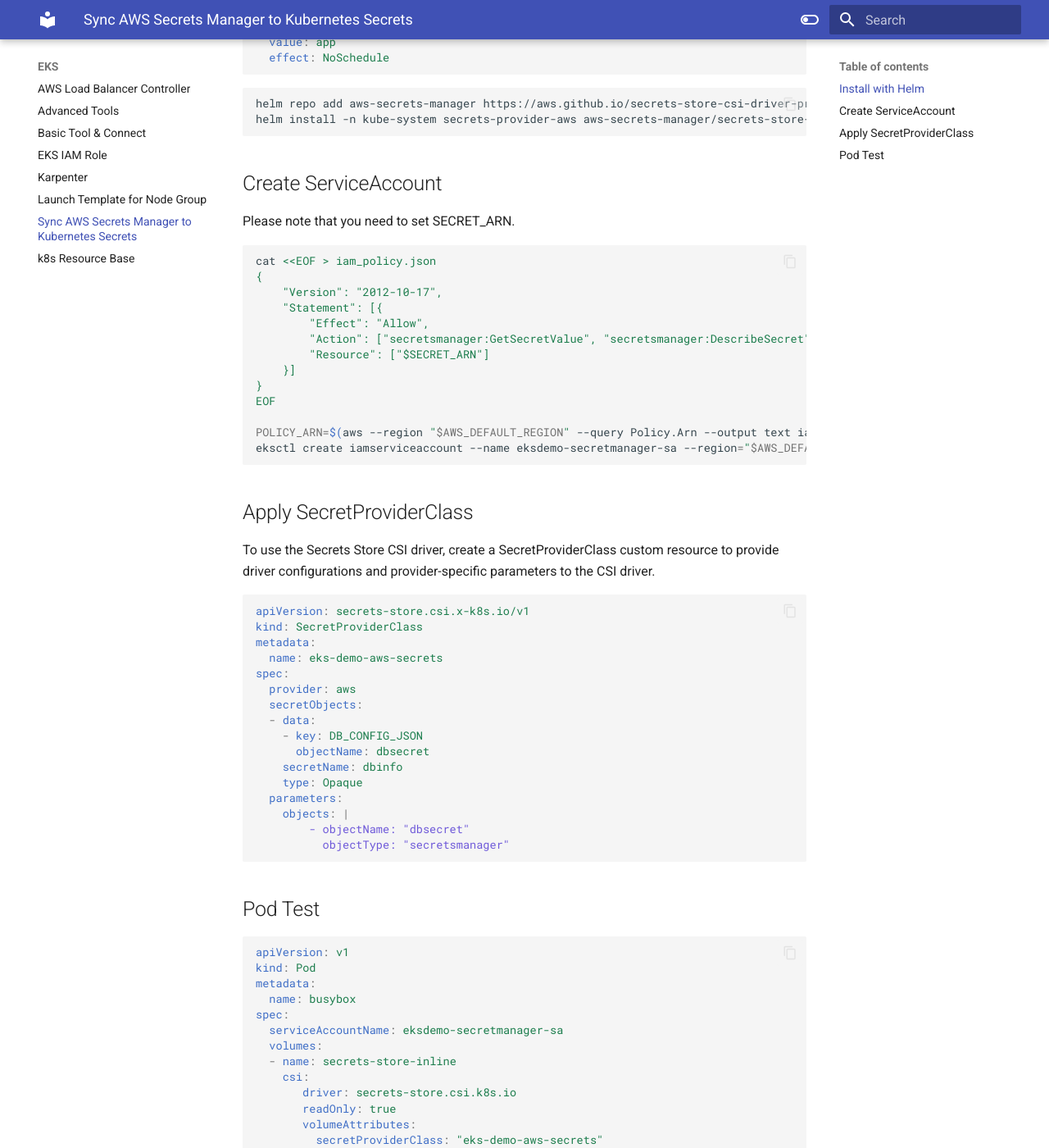
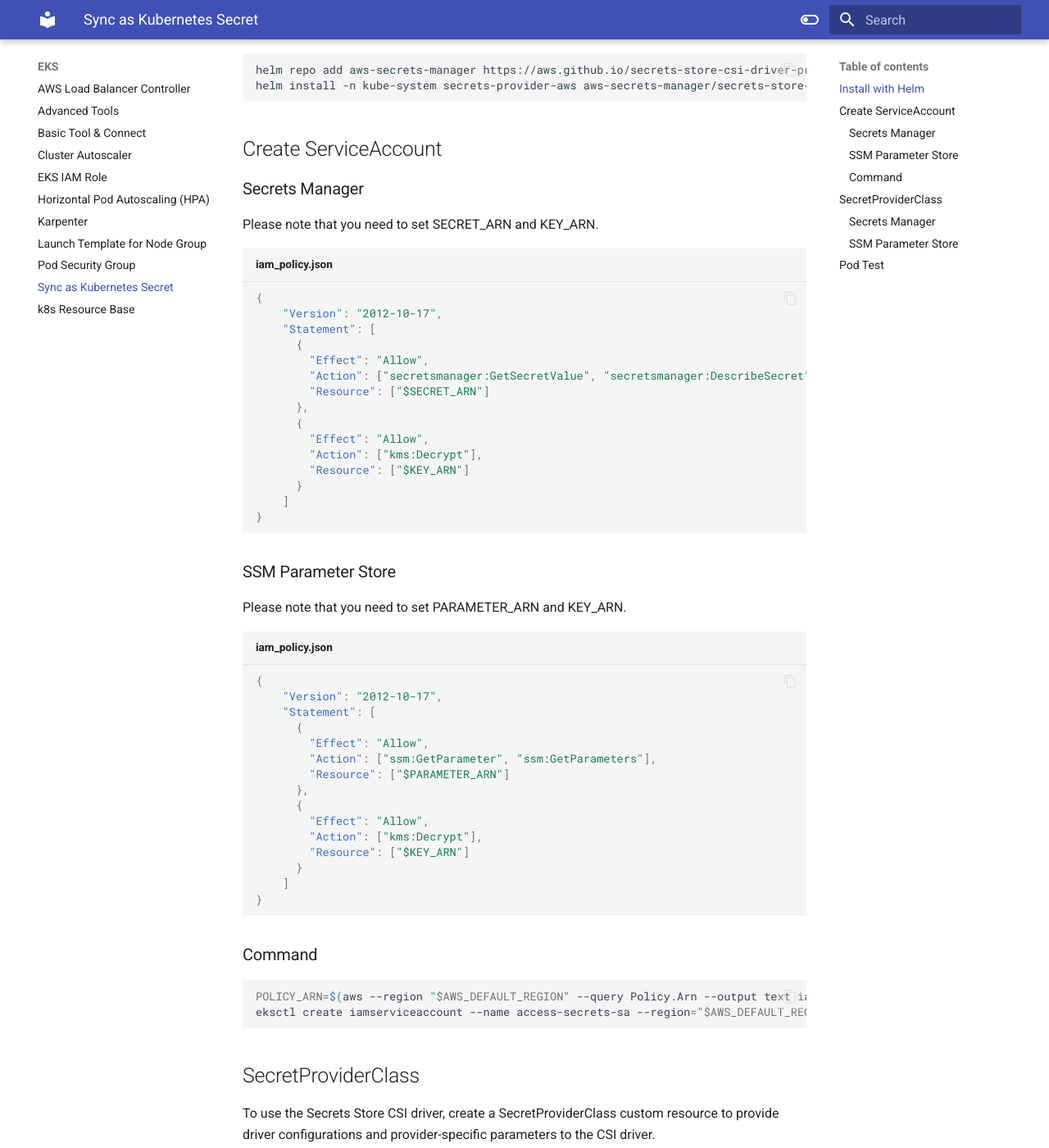
Before and after one commit to ArcoKim/AWS-Study, an MkDocs documentation site: the page built from docs/EKS/Sync as Kubernetes Secret.md, in a window 1280 px wide and 1400 px high, scrolled down 709 px. Shown: the whole window at 82% size. Built offline with MkDocs 1.6.1 and Material for MkDocs 9.7.7, drawn with Linux system fonts in a browser that asks for light colours; some of the changed text lies outside the part shown.

````diff
--- a/docs/EKS/Sync AWS Secrets Manager to Kubernetes Secrets.md
+++ b/docs/EKS/Sync as Kubernetes Secret.md
@@ -1,4 +1,4 @@
-# Sync AWS Secrets Manager to Kubernetes Secrets
+# Sync as Kubernetes Secret
 ## Install with Helm
 Secrets Store CSI driver : Secrets Store CSI Driver for Kubernetes secrets - Integrates secrets stores with Kubernetes via a Container Storage Interface (CSI) volume.
 ``` yaml title="values.yaml"
@@ -19,32 +19,60 @@ tolerations:
 ```
 ``` bash
 helm repo add aws-secrets-manager https://aws.github.io/secrets-store-csi-driver-provider-aws
-helm install -n kube-system secrets-provider-aws aws-secrets-manager/secrets-store-csi-driver-provider-aws
+helm install -n kube-system secrets-provider-aws aws-secrets-manager/secrets-store-csi-driver-provider-aws -f values.yaml
 ```
 ## Create ServiceAccount
-Please note that you need to set SECRET_ARN.
-``` bash
-cat <<EOF > iam_policy.json
+### Secrets Manager
+Please note that you need to set SECRET_ARN and KEY_ARN.
+``` json title="iam_policy.json"
 {
     "Version": "2012-10-17",
-    "Statement": [{
+    "Statement": [
+      {
         "Effect": "Allow",
         "Action": ["secretsmanager:GetSecretValue", "secretsmanager:DescribeSecret"],
         "Resource": ["$SECRET_ARN"]
-    }]
+      },
+      {
+        "Effect": "Allow",
+        "Action": ["kms:Decrypt"],
+        "Resource": ["$KEY_ARN"]
+      }
+    ]
 }
-EOF
-
+```
+### SSM Parameter Store
+Please note that you need to set PARAMETER_ARN and KEY_ARN.
+``` json title="iam_policy.json"
+{
+    "Version": "2012-10-17",
+    "Statement": [
+      {
+        "Effect": "Allow",
+        "Action": ["ssm:GetParameter", "ssm:GetParameters"],
+        "Resource": ["$PARAMETER_ARN"]
+      },
+      {
+        "Effect": "Allow",
+        "Action": ["kms:Decrypt"],
+        "Resource": ["$KEY_ARN"]
+      }
+    ]
+}
+```
+### Command
+``` bash
 POLICY_ARN=$(aws --region "$AWS_DEFAULT_REGION" --query Policy.Arn --output text iam create-policy --policy-name eksdemo-secretsmanager-policy --policy-document file://iam_policy.json)
-eksctl create iamserviceaccount --name eksdemo-secretmanager-sa --region="$AWS_DEFAULT_REGION" --cluster "$CLUSTER_NAME" --namespace=wsi --attach-policy-arn "$POLICY_ARN" --approve --override-existing-serviceaccounts
+eksctl create iamserviceaccount --name access-secrets-sa --region="$AWS_DEFAULT_REGION" --cluster "$CLUSTER_NAME" --namespace=wsi --attach-policy-arn "$POLICY_ARN" --approve --override-existing-serviceaccounts
 ```
-## Apply SecretProviderClass
+## SecretProviderClass
 To use the Secrets Store CSI driver, create a SecretProviderClass custom resource to provide driver configurations and provider-specific parameters to the CSI driver.
+### Secrets Manager
 ``` yaml
 apiVersion: secrets-store.csi.x-k8s.io/v1
 kind: SecretProviderClass
 metadata:
-  name: eks-demo-aws-secrets
+  name: aws-secrets
 spec:
   provider: aws
   secretObjects:
@@ -58,6 +86,25 @@ spec:
         - objectName: "dbsecret"
           objectType: "secretsmanager"
 ```
+### SSM Parameter Store
+``` yaml
+apiVersion: secrets-store.csi.x-k8s.io/v1
+kind: SecretProviderClass
+metadata:
+  name: aws-secrets
+spec:
+  provider: aws
+  secretObjects:
+  - data:
+    - key: DB_CONFIG_JSON
+      objectName: dbparameter
+    secretName: dbinfo
+    type: Opaque
+  parameters:
+    objects: |
+        - objectName: "dbparameter"
+          objectType: "ssmparameter"
+```
 ## Pod Test
 ``` yaml
 apiVersion: v1
@@ -65,14 +112,14 @@ kind: Pod
 metadata:
   name: busybox
 spec:
-  serviceAccountName: eksdemo-secretmanager-sa
+  serviceAccountName: access-secrets-sa
   volumes:
   - name: secrets-store-inline
     csi:
        driver: secrets-store.csi.k8s.io
        readOnly: true
        volumeAttributes:
-         secretProviderClass: "eks-demo-aws-secrets"
+         secretProviderClass: aws-secrets
   containers:
   - image: public.ecr.aws/docker/library/busybox:1.36
     command:
````
Also changed, not shown: docs/Database/MySQL.md (added, +37 -0 lines), docs/EKS/AWS Load Balancer Controller.md (+15 -0 lines), docs/EKS/Cluster Autoscaler.md (added, +72 -0 lines), docs/EKS/EKS IAM Role.md (+9 -12 lines), docs/EKS/Horizontal Pod Autoscaling (HPA).md (added, +27 -0 lines), docs/EKS/Pod Security Group.md (added, +38 -0 lines), docs/EKS/k8s Resource Base.md (+0 -4 lines), docs/Tools/Stress Application.md (added, +37 -0 lines).
